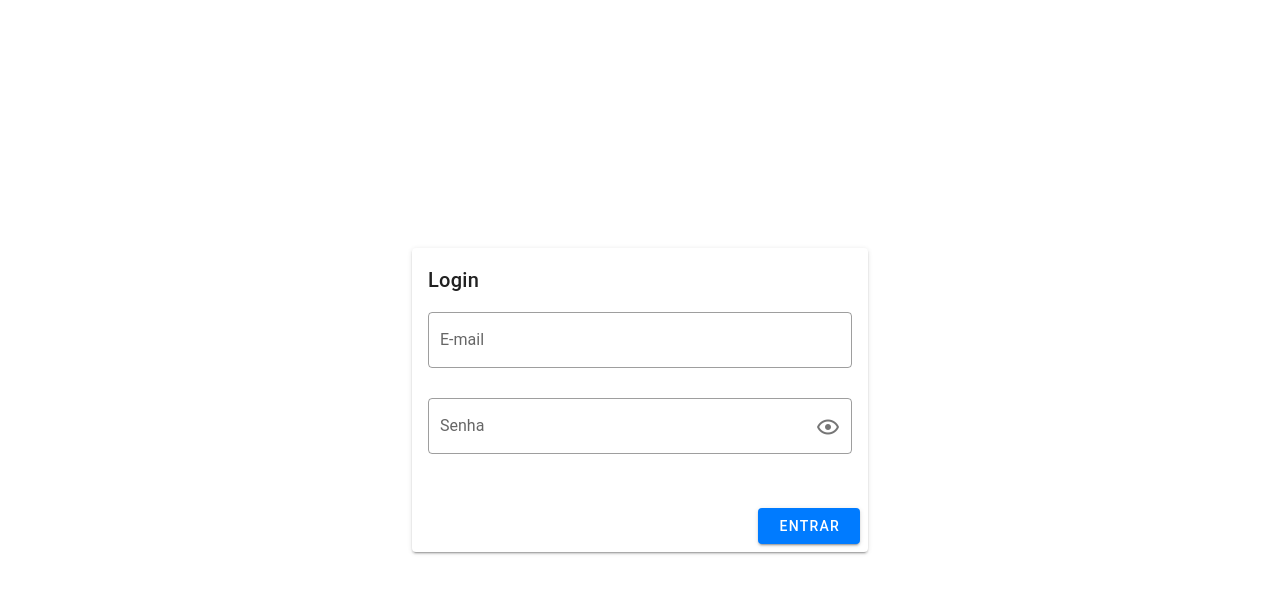
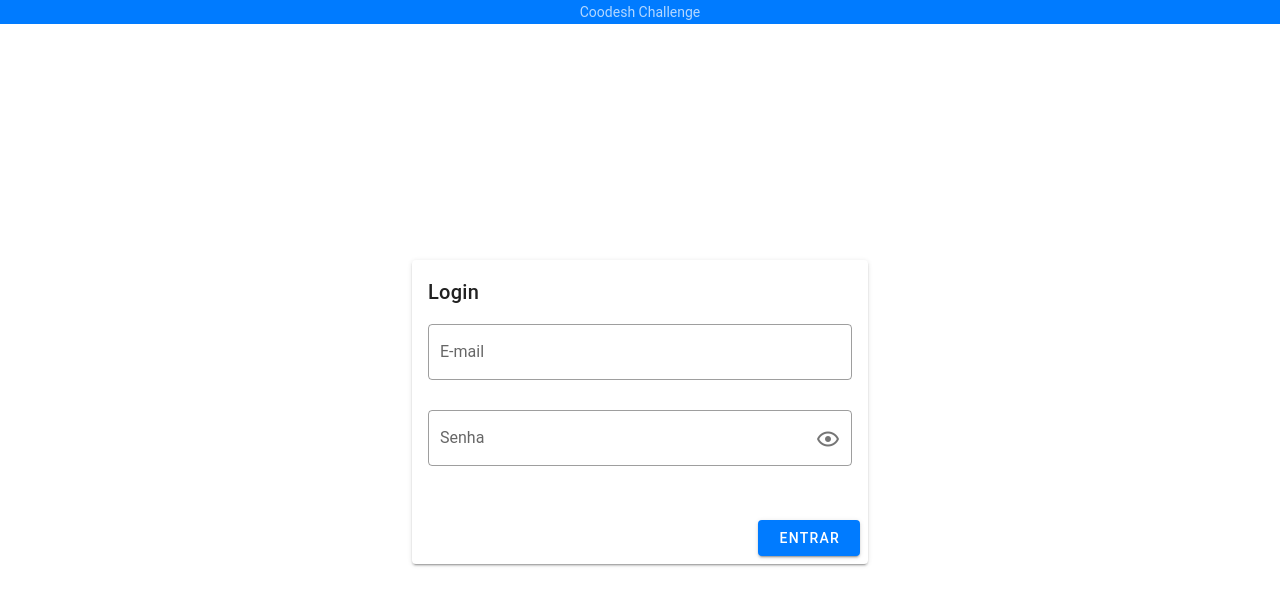
Before and after one commit to wjpiantkoski/coodesh-tech-challenge, a Vue app in the folder client/: page /login in a window 1280 px wide. Shown: the top 606 px of the page. Built offline with nearby package versions, Linux system fonts and the light colour scheme; no server answers; a small style sheet from the web is missing.

Commit message:
feat: add system-bar

```diff
--- a/client/src/App.vue
+++ b/client/src/App.vue
@@ -1,5 +1,11 @@
 <template>
   <v-app>
+    <v-system-bar dark color="primary">
+      <v-spacer></v-spacer>
+      Coodesh Challenge
+      <v-spacer></v-spacer>
+    </v-system-bar>
+
     <router-view></router-view>
   </v-app>
 </template>
```
